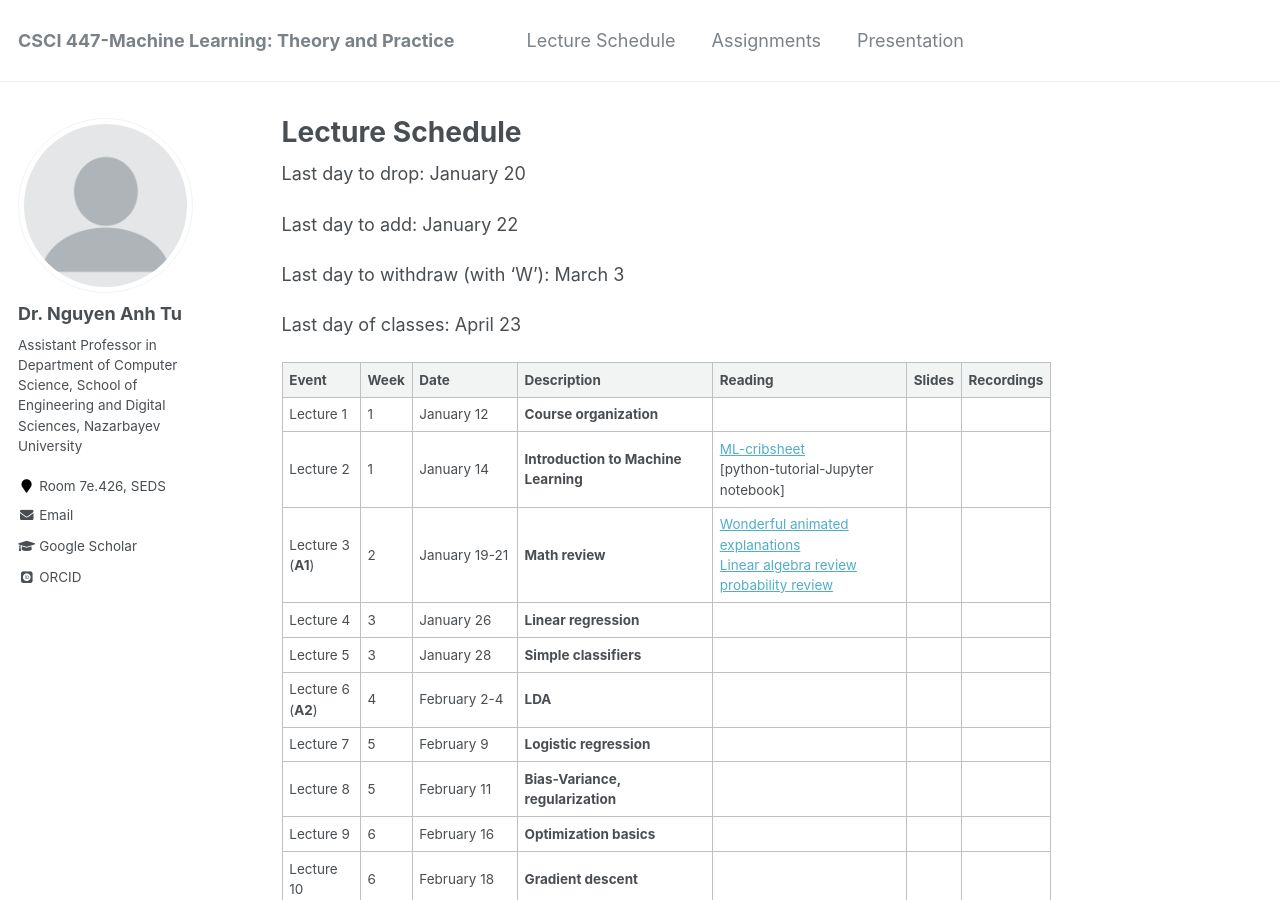
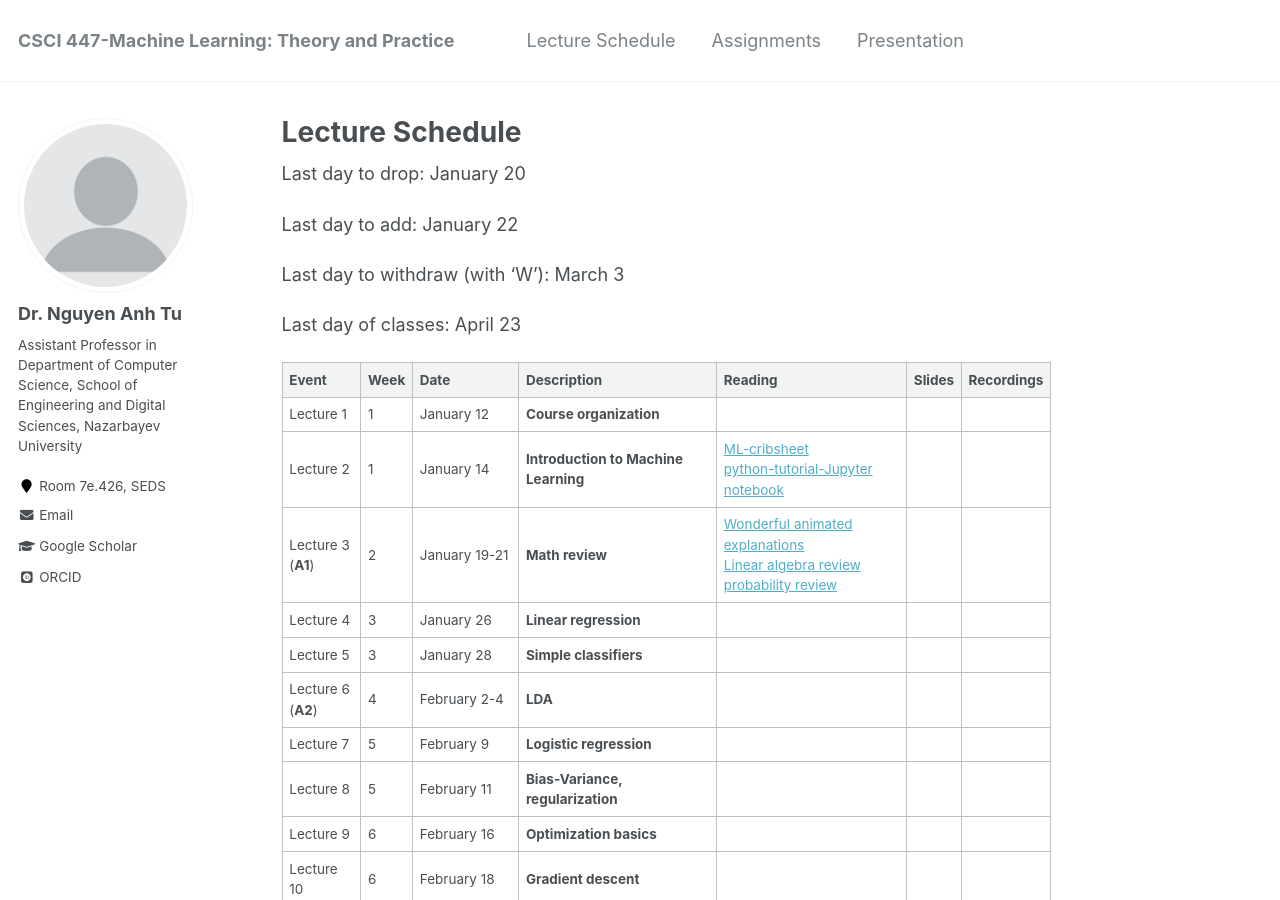
Before and after one commit to tunguyen87/seds-ml, a Jekyll site: the page built from _pages/Lecture.md, in a window 1280 px wide and 900 px high. Built offline with Jekyll 4.4.1, drawn with Linux system fonts in a browser that asks for light colours; some web fonts are replaced; part of the change alters nothing that is shown.

```diff
--- a/_pages/Lecture.md
+++ b/_pages/Lecture.md
@@ -19,7 +19,7 @@ Last day of classes: April 23
 | Event      |  Week | Date        |            Description                                       |  Reading           |  Slides  |  Recordings  |
 | --------     | ------|------------ | -----------------------------------------------------------|--------------------|----------|--------------|
 | Lecture 1    |   1   |January 12    | **Course organization**                       |                    |          |              |
-| Lecture 2    |   1   |January 14    | **Introduction to  Machine Learning**         | [ML-cribsheet](https://drive.google.com/file/d/1ltGQSuoj5PnoYePg4S0WdzwgC1ub_Hji/view?usp=sharing)<br> [python-tutorial-Jupyter notebook]                |          |              |
+| Lecture 2    |   1   |January 14    | **Introduction to  Machine Learning**         | [ML-cribsheet](https://drive.google.com/file/d/1ltGQSuoj5PnoYePg4S0WdzwgC1ub_Hji/view?usp=sharing)<br> [python-tutorial-Jupyter notebook](https://drive.google.com/file/d/1veOv8Rtqwvq04H0yMRTJBCcQ8UhNpvFc/view?usp=sharing)             |          |              |
 | Lecture 3<br>(**A1**)    |   2   |January 19-21 | **Math review**                   | [Wonderful animated explanations](https://www.3blue1brown.com/essence-of-linear-algebra-page)<br>[Linear algebra review](https://drive.google.com/file/d/1yDlYpuv4XShqL96LqB_Un5n8UTbWZIeh/view?usp=sharing)<br>[probability review](https://drive.google.com/file/d/1MtFT9Ra5cdEw5TA6FN6UzuKeOjZp0OKM/view?usp=sharing)           |          |              |
 | Lecture 4    |   3   |January 26    | **Linear regression**                  |                    |          |              |
 | Lecture 5    |   3   |January 28    | **Simple classifiers**                 |                    |          |              |
```
